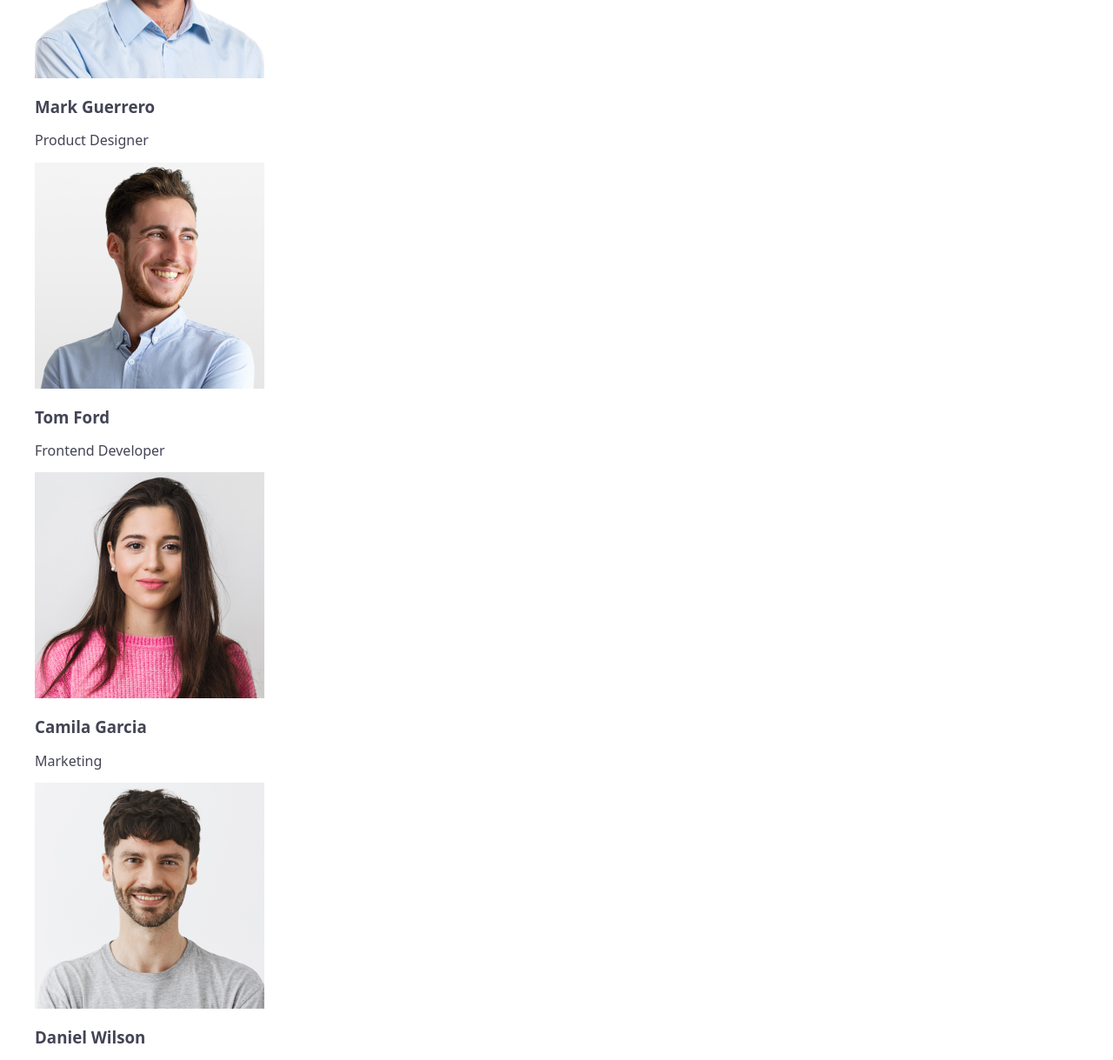
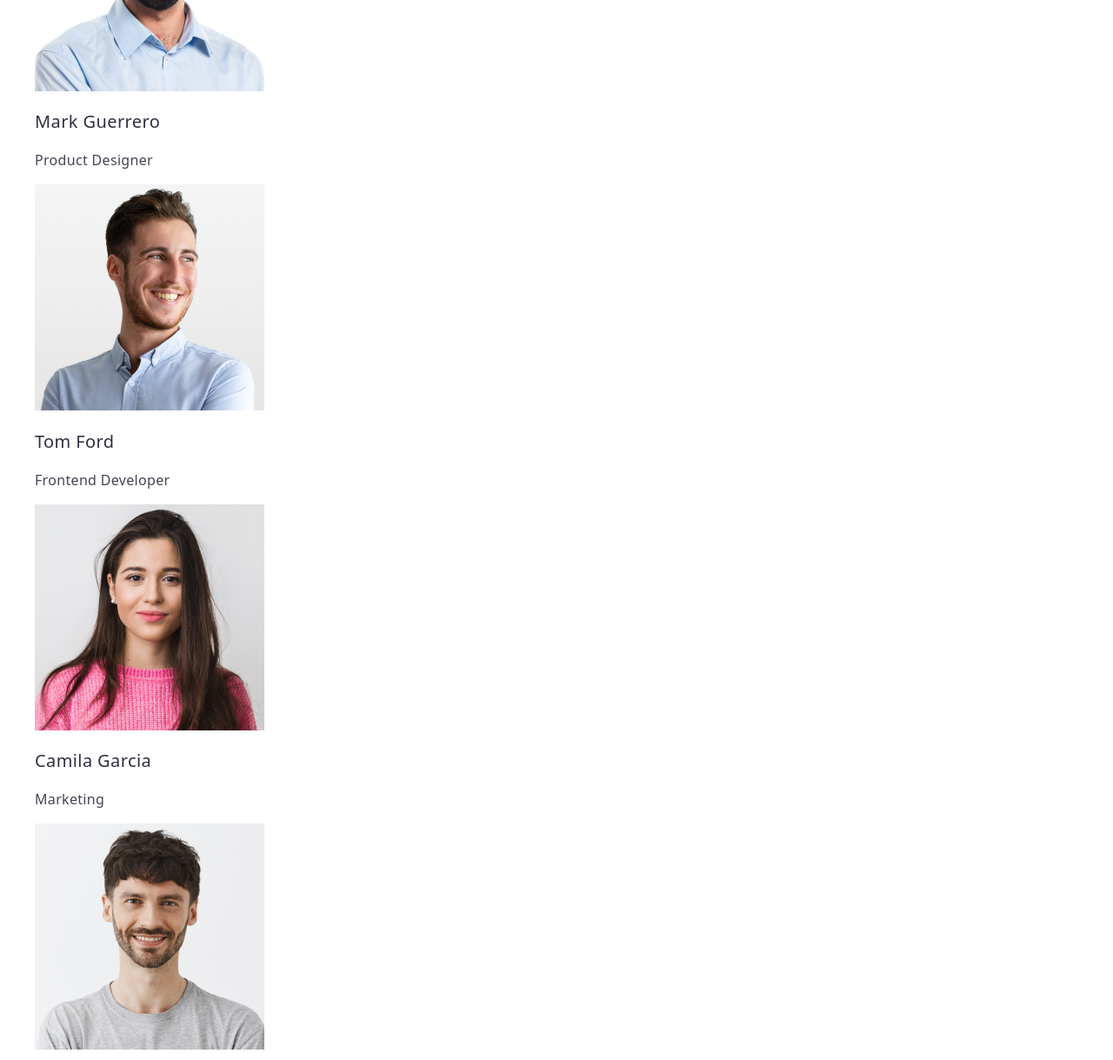
Before and after one commit to LobanovSK/goit-markup-hw-02, a plain HTML site: page index.html in a window 1280 px wide. Shown: the part 1010-2229 px from the top of the page at 87% size. Drawn offline with nearby package versions, Linux system fonts and the light colour scheme.

Commit message:
fixed styles

```diff
--- a/css/styles.css
+++ b/css/styles.css
@@ -80,7 +80,7 @@ a {
 }
 .advantages-title {
   font-weight: 500;
-  font-size: 20;
+  font-size: 20px;
   line-height: 1.2;
   letter-spacing: 0.02em;
   color: #2e2f42;
@@ -103,14 +103,14 @@ a {
 .list-our-team {
   background-color: #ffffff;
 }
-.list-our-team .h3 {
+.list-our-team-title {
   font-weight: 500;
   font-size: 20px;
   line-height: 1.2;
   letter-spacing: 0.02em;
   color: #2e2f42;
 }
-.list-our-team .p {
+.list-our-team-text {
   font-size: 16px;
   line-height: 1.5;
   letter-spacing: 0.02em;
--- a/index.html
+++ b/index.html
@@ -100,8 +100,8 @@
               alt="Product Designer"
               width="264"
             />
-            <h3>Mark Guerrero</h3>
-            <p>Product Designer</p>
+            <h3 class="list-our-team-title">Mark Guerrero</h3>
+            <p class="list-our-team-text">Product Designer</p>
           </li>
           <li>
             <img
@@ -109,13 +109,13 @@
               alt="Frontend Developer"
               width="264"
             />
-            <h3>Tom Ford</h3>
-            <p>Frontend Developer</p>
+            <h3 class="list-our-team-title">Tom Ford</h3>
+            <p class="list-our-team-text">Frontend Developer</p>
           </li>
           <li>
             <img src="./images/CamilaGarcia.jpg" alt="Marketing" width="264" />
-            <h3>Camila Garcia</h3>
-            <p>Marketing</p>
+            <h3 class="list-our-team-title">Camila Garcia</h3>
+            <p class="list-our-team-text">Marketing</p>
           </li>
           <li>
             <img
@@ -123,8 +123,8 @@
               alt="UI Designer"
               width="264"
             />
-            <h3>Daniel Wilson</h3>
-            <p>UI Designer</p>
+            <h3 class="list-our-team-title">Daniel Wilson</h3>
+            <p class="list-our-team-text">UI Designer</p>
           </li>
         </ul>
       </section>
```
